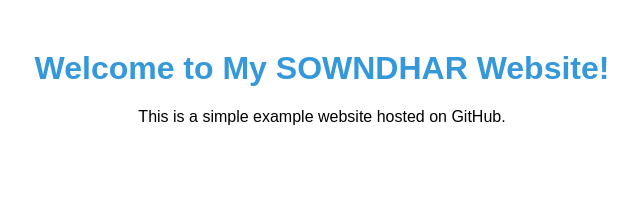
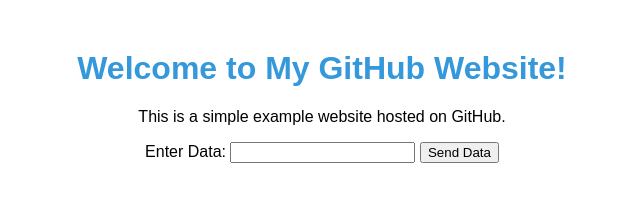
Before and after one commit to sowndhar13/starsmash7876, a plain HTML site: page index.html in a window 1280 px wide. Shown: the whole page, without its empty margins (318-958 px from the left). Drawn offline with Linux system fonts and the light colour scheme.

Commit message:
Update index.html

```diff
--- a/index.html
+++ b/index.html
@@ -16,7 +16,36 @@
     </style>
 </head>
 <body>
-    <h1>Welcome to My SOWNDHAR Website!</h1>
+    <h1>Welcome to My GitHub Website!</h1>
     <p>This is a simple example website hosted on GitHub.</p>
+
+    <!-- Add a form to collect data -->
+    <form id="dataForm">
+        <label for="dataInput">Enter Data:</label>
+        <input type="text" id="dataInput" name="dataInput">
+        <button type="button" onclick="sendData()">Send Data</button>
+    </form>
+
+    <script>
+        function sendData() {
+            const inputData = document.getElementById('dataInput').value;
+
+            // Use the Fetch API to send data to a server or process it as needed
+            fetch('https://your-website.com/your-endpoint', {
+                method: 'POST',
+                headers: {
+                    'Content-Type': 'application/json',
+                },
+                body: JSON.stringify({ data: inputData }),
+            })
+            .then(response => response.json())
+            .then(data => {
+                console.log('Data sent successfully:', data);
+            })
+            .catch(error => {
+                console.error('Error sending data:', error);
+            });
+        }
+    </script>
 </body>
 </html>
```
